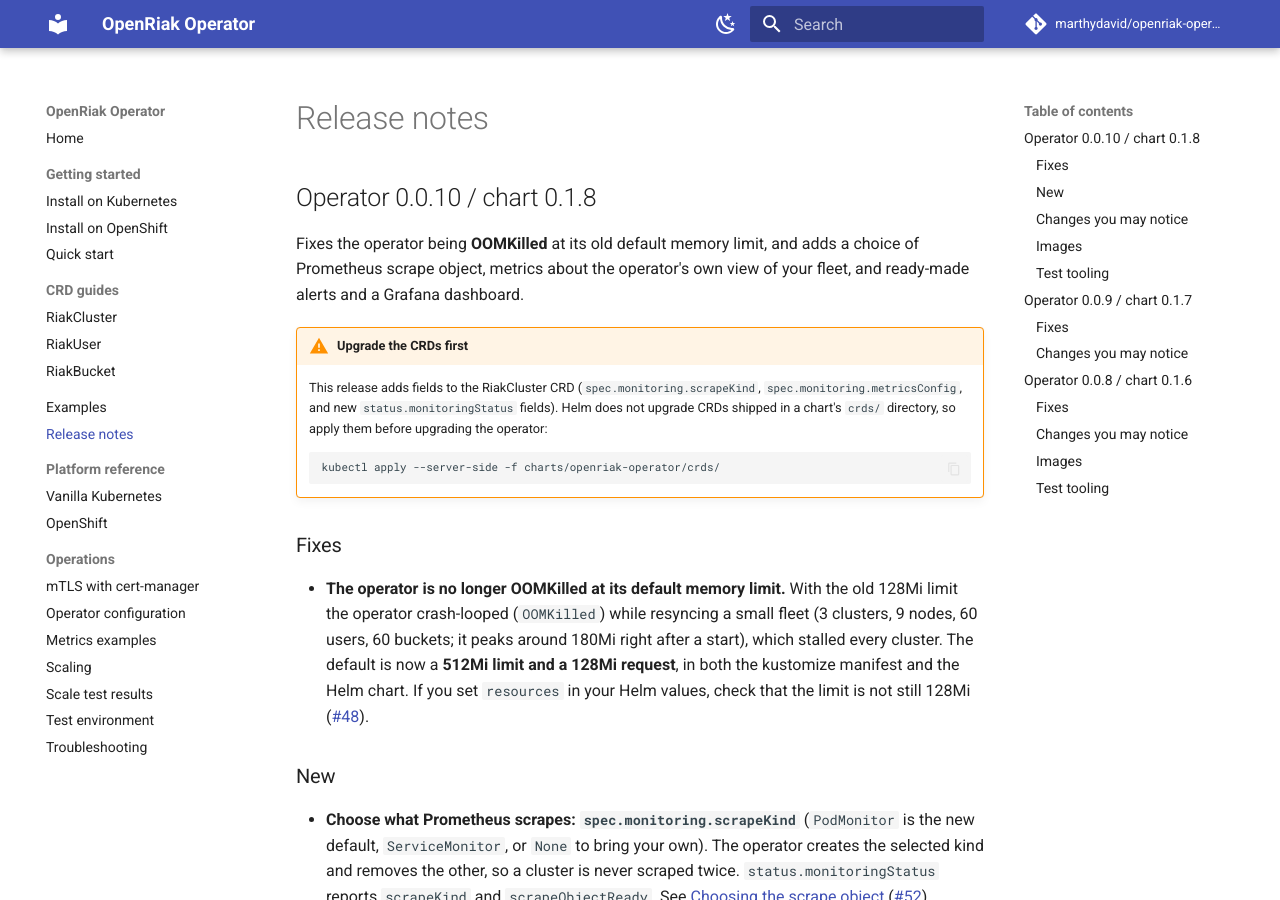
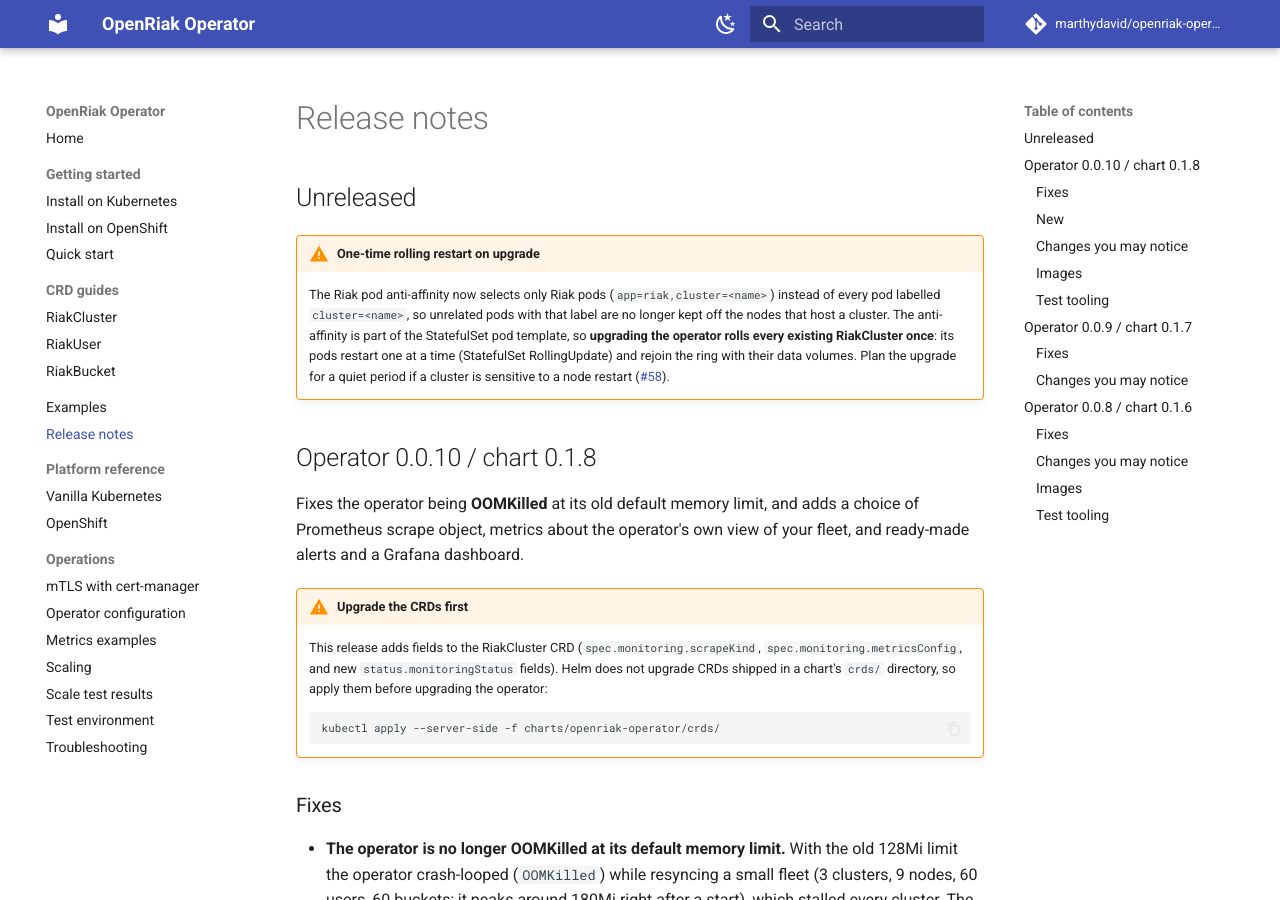
Before and after one commit to marthydavid/openriak-operator, an MkDocs documentation site: the page built from docs/release-notes.md, in a window 1280 px wide and 900 px high. Built offline with MkDocs 1.6.1 and Material for MkDocs 9.7.7, drawn with Linux system fonts in a browser that asks for light colours; comment, search, counter and statistics services are not loaded.

Commit message:
fix(riakcluster): anti-affinity selects only Riak pods (app=riak,cluster=<name>) (#61)
Selecting on cluster=<name> alone kept any unrelated pod carrying that label off
every node hosting a node of the cluster. Add app=riak to the selector, update
tests and the docs/comments describing the old gotcha, and note the one-time
rolling restart on upgrade.

Fixes #58

Co-authored-by: OpenRiak Operator <operator@openriak.local>
Co-authored-by: Claude Sonnet 5.5 <noreply@anthropic.com>

```diff
--- a/docs/release-notes.md
+++ b/docs/release-notes.md
@@ -1,4 +1,14 @@
 # Release notes
+
+## Unreleased
+
+!!! warning "One-time rolling restart on upgrade"
+    The Riak pod anti-affinity now selects only Riak pods (`app=riak,cluster=<name>`) instead of every pod
+    labelled `cluster=<name>`, so unrelated pods with that label are no longer kept off the nodes that host
+    a cluster. The anti-affinity is part of the StatefulSet pod template, so **upgrading the operator rolls
+    every existing RiakCluster once**: its pods restart one at a time (StatefulSet RollingUpdate) and
+    rejoin the ring with their data volumes. Plan the upgrade for a quiet period if a cluster is
+    sensitive to a node restart ([#58](https://github.com/marthydavid/openriak-operator/issues/58)).
 
 ## Operator 0.0.10 / chart 0.1.8
 
```
Also changed, not shown: docs/crds/riakcluster.md (+2 -1 lines), docs/scale-test-results.md (+3 -2 lines), docs/troubleshooting.md (+1 -1 lines), examples/stressapp/README.md (+3 -2 lines), 5 other files.
